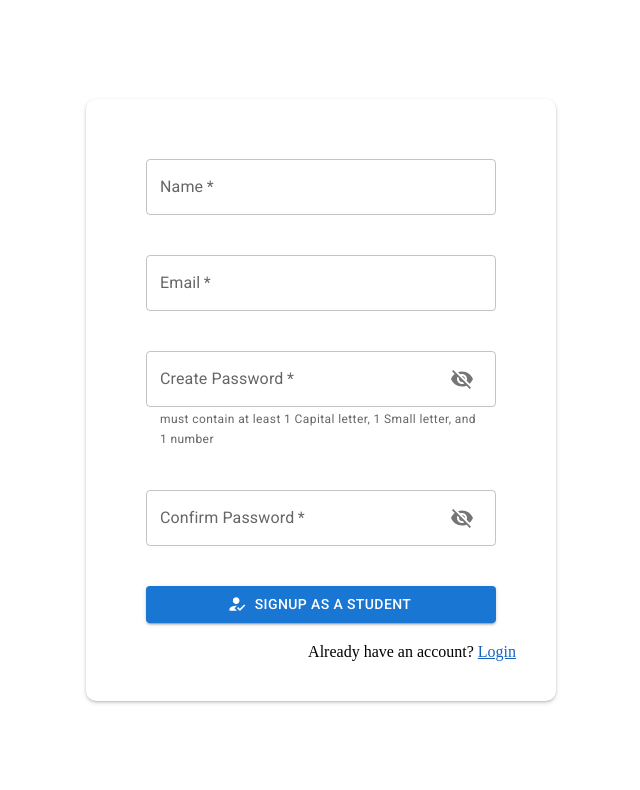
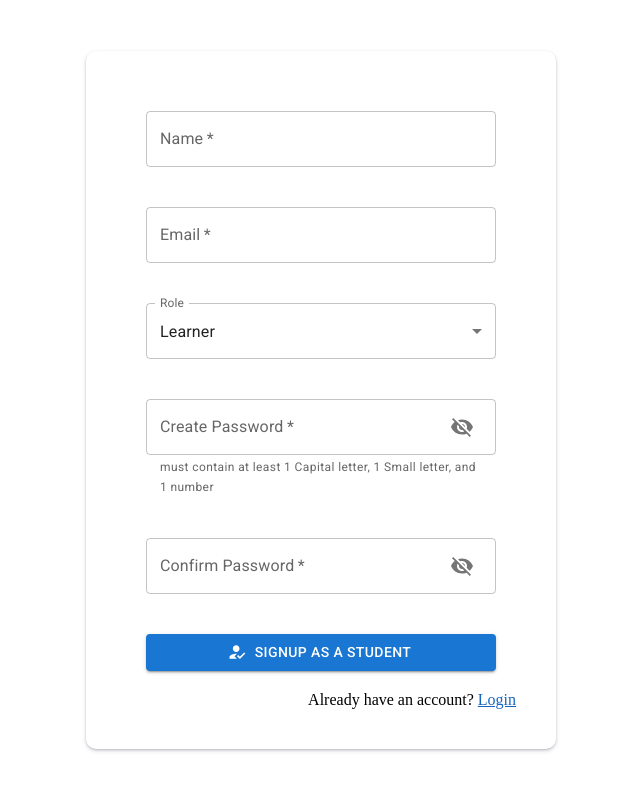
Before and after one commit to tamil-hash/front-end-raweng, a React (Vite) app: page /signup in a window 1280 px wide. Shown: the top 790 px of the page, without its empty margins (319-959 px from the left). Built offline with nearby package versions, Linux system fonts and the light colour scheme.

Commit message:
added role input in signup

```diff
--- a/src/components/Signup/index.jsx
+++ b/src/components/Signup/index.jsx
@@ -4,6 +4,7 @@ import { Link, useNavigate } from "react-router-dom";
 import Box from "@mui/material/Box";
 import FormControl from "@mui/material/FormControl";
 import TextField from "@mui/material/TextField";
+import MenuItem from "@mui/material/MenuItem";
 import InputAdornment from "@mui/material/InputAdornment";
 import IconButton from "@mui/material/IconButton";
 import LoadingButton from "@mui/lab/LoadingButton";
@@ -22,6 +23,7 @@ const initialValues = {
   name: "",
   email: "",
   password: "",
+  role: "Learner",
   confirmPassword: "",
   nameError: false,
   emailError: false,
@@ -44,6 +46,8 @@ function reducer(state, action) {
       return { ...state, password: action.payload };
     case "CHANGE_CONFIRM_PASSWORD":
       return { ...state, confirmPassword: action.payload };
+    case "CHANGE_ROLE":
+      return { ...state, role: action.payload };
     case "ERROR_SET":
       return { ...state, ...action.payload };
     case "ERROR_RESET":
@@ -102,6 +106,7 @@ const Signup = () => {
           name: signupStates.name,
           email: signupStates.email,
           password: signupStates.password,
+          role: signupStates.role,
         })
         .then((response) => {
           navigate("/login", {
@@ -180,6 +185,19 @@ const Signup = () => {
           }
           value={signupStates.email}
         />
+        <TextField
+          id="outlined-select-currency"
+          select
+          label="Role"
+          value={signupStates.role}
+          onChange={(e) =>
+            dispatch({ type: "CHANGE_ROLE", payload: e.target.value })
+          }
+        >
+          <MenuItem value="Instructor">Instructor</MenuItem>
+          <MenuItem value="Learner">Learner</MenuItem>
+          ))}
+        </TextField>
         <TextField
           error={signupStates.passwordError}
           label="Create Password"
```
